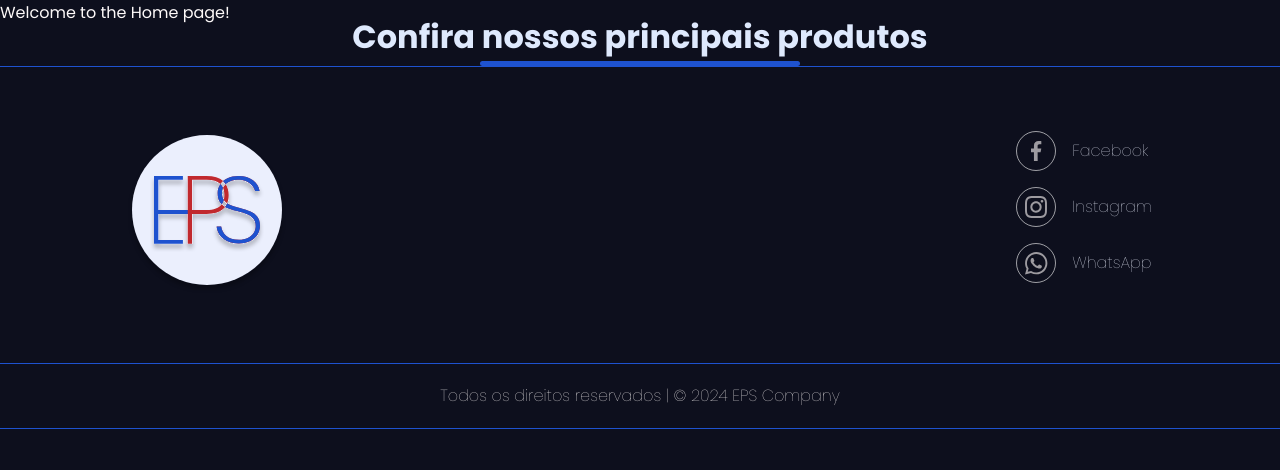
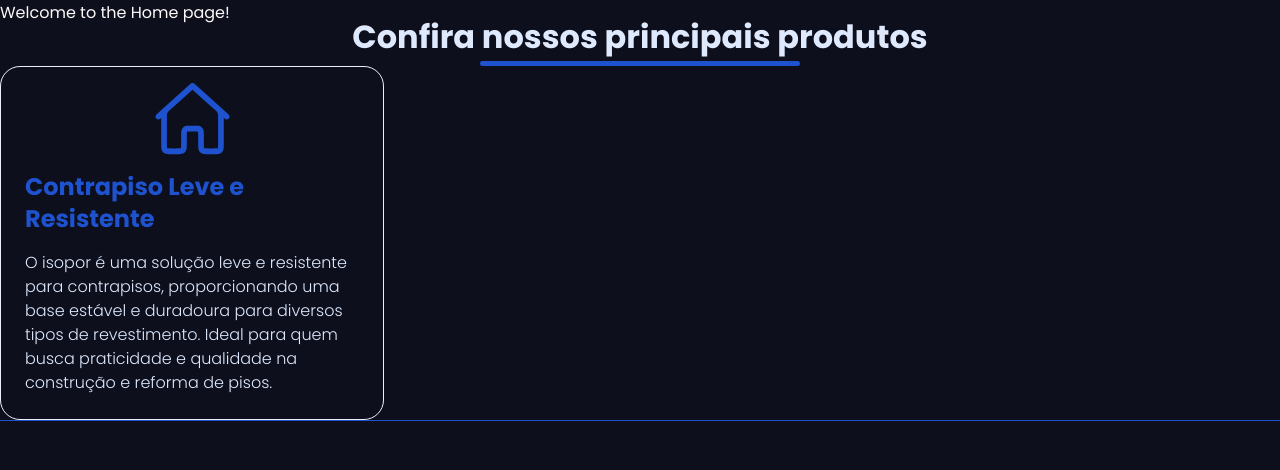
Before and after one commit to raphaelaferraz/lading_page_eps_company, a React (Vite) app: page / in a window 1280 px wide. Shown: the part 688-1158 px from the top of the page. Before the commit the page ends 1117 px from the top, so only its background shows below. Built offline with nearby package versions, Linux system fonts and the light colour scheme.

Commit message:
feat: adiciona card de aplicações

```diff
--- /dev/null
+++ b/src/components/CardAplicacoes/index.jsx
@@ -0,0 +1,26 @@
+import PropTypes from 'prop-types';
+import styles from './styles.module.scss';
+
+export default function CardAplicacoes({ background, icone, titulo, descricao }) {
+  const containerClass = background === 'transparente' ? styles.transparente : styles.vermelho;
+
+  return (
+    <div className={`${styles.container} ${containerClass}`}>
+      <div className={styles["container__container-icone"]}>
+        <img src={icone} alt={titulo} className={styles["container__container-icone__icone"]} />
+      </div>
+
+      <div className={styles["container__container-texto"]}>
+        <p className={`${styles["container__container-texto__titulo"]}`}>{titulo}</p>
+        <p className={styles["container__container-texto__descricao"]}>{descricao}</p>
+      </div>
+    </div>
+  )
+}
+
+CardAplicacoes.propTypes = {
+  background: PropTypes.string.isRequired,
+  icone: PropTypes.string.isRequired,
+  titulo: PropTypes.string.isRequired,
+  descricao: PropTypes.string.isRequired,
+};
--- /dev/null
+++ b/src/components/CardAplicacoes/styles.module.scss
@@ -0,0 +1,54 @@
+@use "../../styles/_variables" as *;
+
+.container {
+  border-radius: 20px;
+  width: $spacing-24;
+  padding: $spacing-1 $spacing-1-5;
+
+  &__container {
+    &-icone {
+      display: flex;
+      align-items: center;
+      justify-content: center;
+    }
+
+    &-texto {
+      &__titulo {
+        margin-top: $spacing-1;
+        margin-bottom: $spacing-0;
+        font-size: $heading-3-desktop;
+        line-height: $spacing-2;
+        font-weight: $font-bold;
+
+        @media (max-width: 768px) {
+          font-size: $heading-2-mobile;
+        }
+      }
+
+      &__descricao {
+        margin-top: $spacing-1;
+        margin-bottom: $spacing-0;
+        font-size: $normal-text;
+        color: $azul-30;
+        line-height: $spacing-1-5;
+        font-weight: $font-light;
+      }
+    }
+  }
+
+  @media (max-width: 768px) {
+    width: 100%;
+    padding: $spacing-1;
+  }
+}
+
+.transparente {
+  background: transparent;
+  border: 1px solid $azul-10;
+  color: $azul-90;
+}
+
+.vermelho {
+  background: $vermelho-100;
+  border: none;
+}
--- a/src/pages/Home/index.jsx
+++ b/src/pages/Home/index.jsx
@@ -1,6 +1,7 @@
 import Titulo from "../../components/Titulo";
 import Footer from "../../components/Footer";
 import Header from "../../components/Header";
+import CardAplicacoes from "../../components/CardAplicacoes";
 
 export default function Home() {
   return (
@@ -12,6 +13,13 @@ export default function Home() {
         conteudo="Confira nossos principais produtos"
         cor="#1E52CF"
       />
+
+      <CardAplicacoes
+        background="transparente"
+        icone="/home-card-aplicacoes.svg"
+        titulo="Contrapiso Leve e Resistente"
+        descricao="O isopor é uma solução leve e resistente para contrapisos, proporcionando uma base estável e duradoura para diversos tipos de revestimento. Ideal para quem busca praticidade e qualidade na construção e reforma de pisos."
+      />
       <Footer />
     </main>
   );
--- a/src/styles/_variables.scss
+++ b/src/styles/_variables.scss
@@ -52,3 +52,23 @@ $spacing-7: 7rem;
 $spacing-8: 8rem;
 $spacing-9: 9rem;
 $spacing-10: 10rem;
+$spacing-11: 11rem;
+$spacing-12: 12rem;
+$spacing-13: 13rem;
+$spacing-14: 14rem;
+$spacing-15: 15rem;
+$spacing-16: 16rem;
+$spacing-17: 17rem;
+$spacing-18: 18rem;
+$spacing-19: 19rem;
+$spacing-20: 20rem;
+$spacing-21: 21rem;
+$spacing-22: 22rem;
+$spacing-23: 23rem;
+$spacing-24: 24rem;
+$spacing-25: 25rem;
+$spacing-26: 26rem;
+$spacing-27: 27rem;
+$spacing-28: 28rem;
+$spacing-29: 29rem;
+$spacing-30: 30rem;
```
Also changed, not shown: public/home-card-aplicacoes.svg (added).
